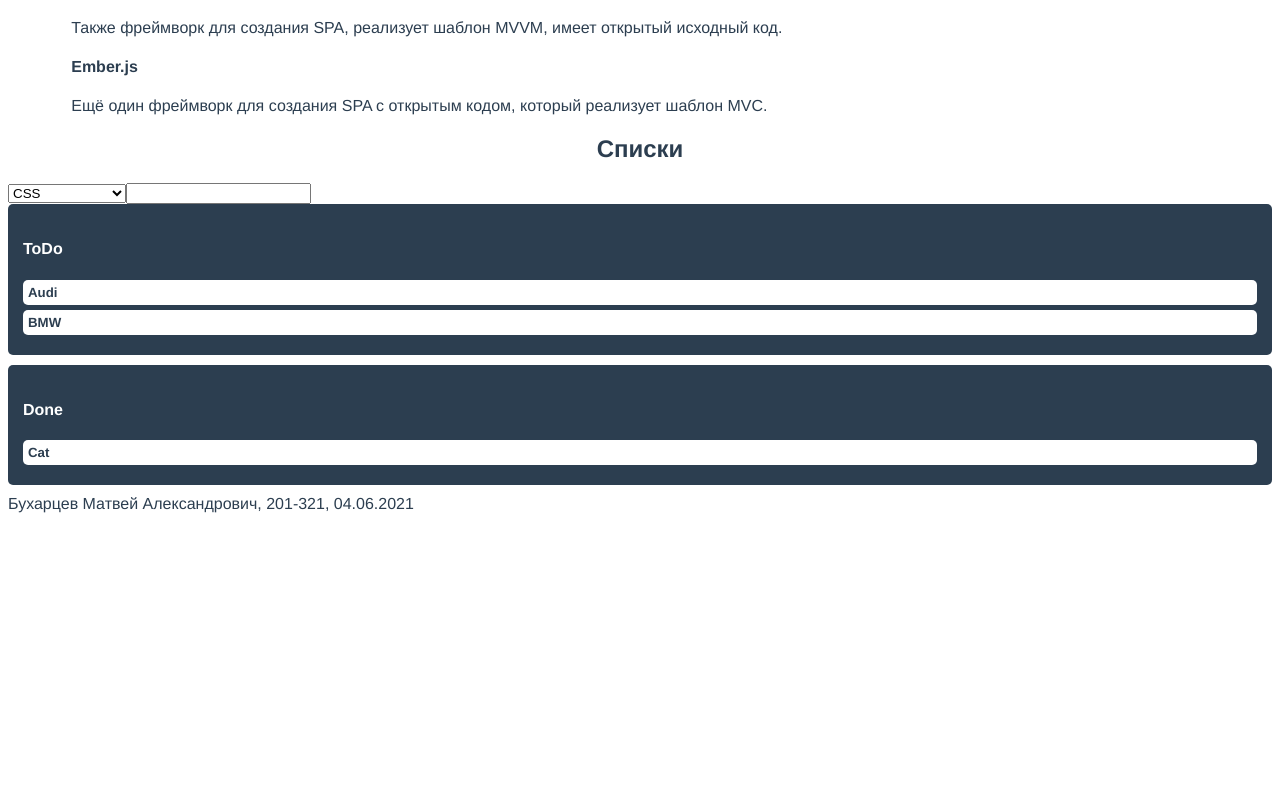
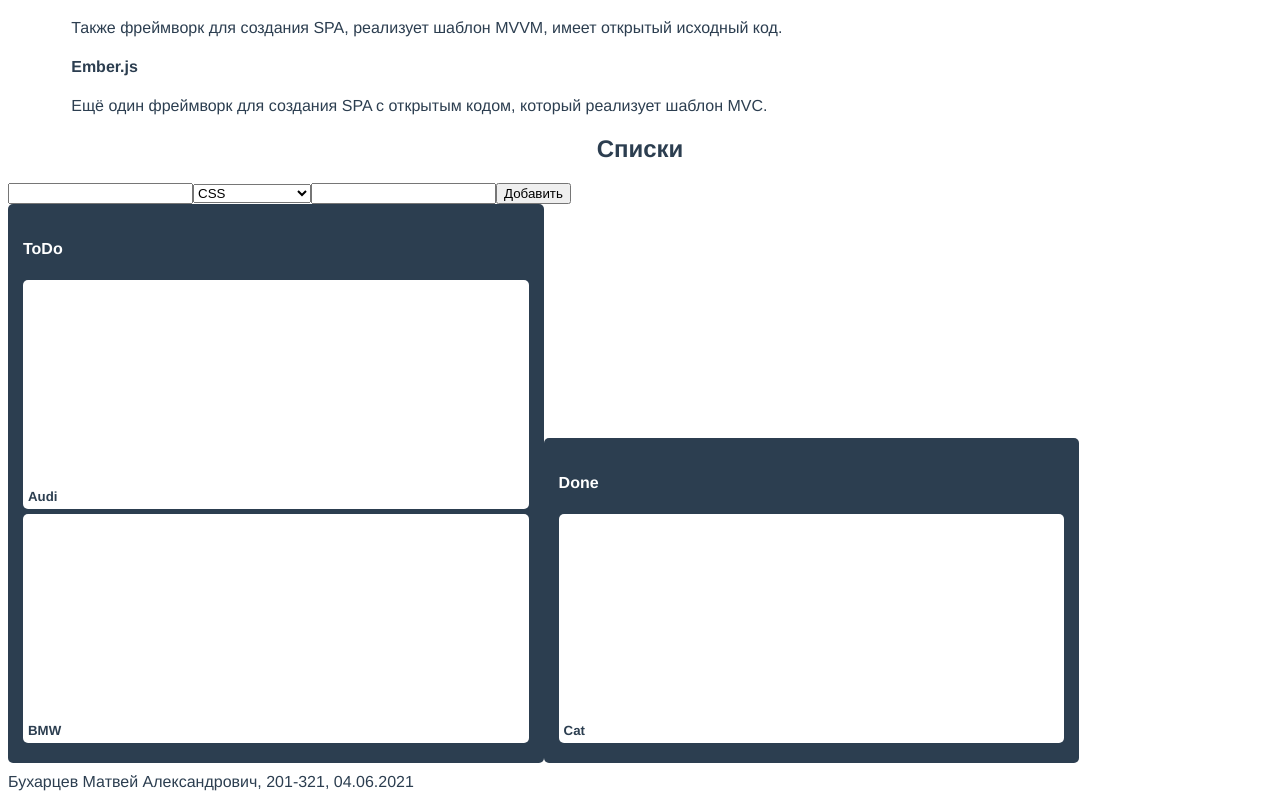
Before and after one commit to bouhartsev/web_VueLists, a Vue app: page / in a window 1280 px wide. Shown: the part 1800-2599 px from the top of the page. Before the commit the page ends 2321 px from the top, so only its background shows below. Built offline with nearby package versions, Linux system fonts and the light colour scheme.

Commit message:
Add form

```diff
--- a/src/components/Lists.vue
+++ b/src/components/Lists.vue
@@ -2,15 +2,17 @@
   <section id="lists">
     <h2>Списки</h2>
     <form action="">
-      <select name="" id="">
-        <option value="">CSS</option>
-        <option value="">JS Библиотеки</option>
-        <option value="">JS Фреймворки</option>
+      <input type="text" id="input_title">
+      <select name="select_icon" id="select_icon">
+        <option value="icon_css">CSS</option>
+        <option value="icon_js1">JS Библиотеки</option>
+        <option value="icon_js2">JS Фреймворки</option>
       </select>
-      <input type="text">
+      <input type="number" name="input_priority" id="input_priority">
+      <input type="reset" name="reset" id="btnAdd" value="Добавить" @click="addItem()">
     </form>
       <div
-      v-for="list in categories"
+      v-for="list in listNames"
       :key="list.id"
       @drop="onDrop($event, list.id)"
       class="droppable"
@@ -25,6 +27,9 @@
         draggable="true"
         :key="item.id"
       >
+      <svg xmlns="http://www.w3.org/2000/svg" viewBox="0 0 512 512" class="collection_img">
+        <use xlink:href="#{{}}" />
+      </svg>
         <h5>{{ item.title }}</h5>
       </div>
     </div>
@@ -40,20 +45,26 @@ export default {
                 {
                     id: 0,
                     title: 'Audi',
+                    icon: "icon_css",
+                    priority: 1,
                     listId: 0
                 },
                 {
                     id: 1,
                     title: 'BMW',
+                    icon: "icon_css",
+                    priority: 1,
                     listId: 0
                 },
                 {
                     id: 2,
                     title: 'Cat',
+                    icon: "icon_css",
+                    priority: 1,
                     listId: 1
                 },
             ],
-            categories: [
+            listNames: [
                 {
                     id: 0,
                     title: 'ToDo'
@@ -79,6 +90,14 @@ export default {
           x.listId = listId;
         return x;
       })
+    },
+
+    addItem: function() {
+      let input_id = this.itemsData.lenght+1;
+      let input_title = document.getElementById("input_title").value;
+      let input_icon = document.getElementById("select_icon").value;
+      let input_priority = document.getElementById("input_priority").value;
+      this.itemsData.push({id: input_id, title: input_title, icon: input_icon, priority: input_priority, listId: 0});
     }
   }
 }
@@ -86,6 +105,9 @@ export default {
 
 <style scoped>
 .droppable {
+  display: inline-block;
+  width: 40%;
+  min-width: 300px;
   padding: 15px;
   border-radius: 5px;
   background: #2c3e50;
```
